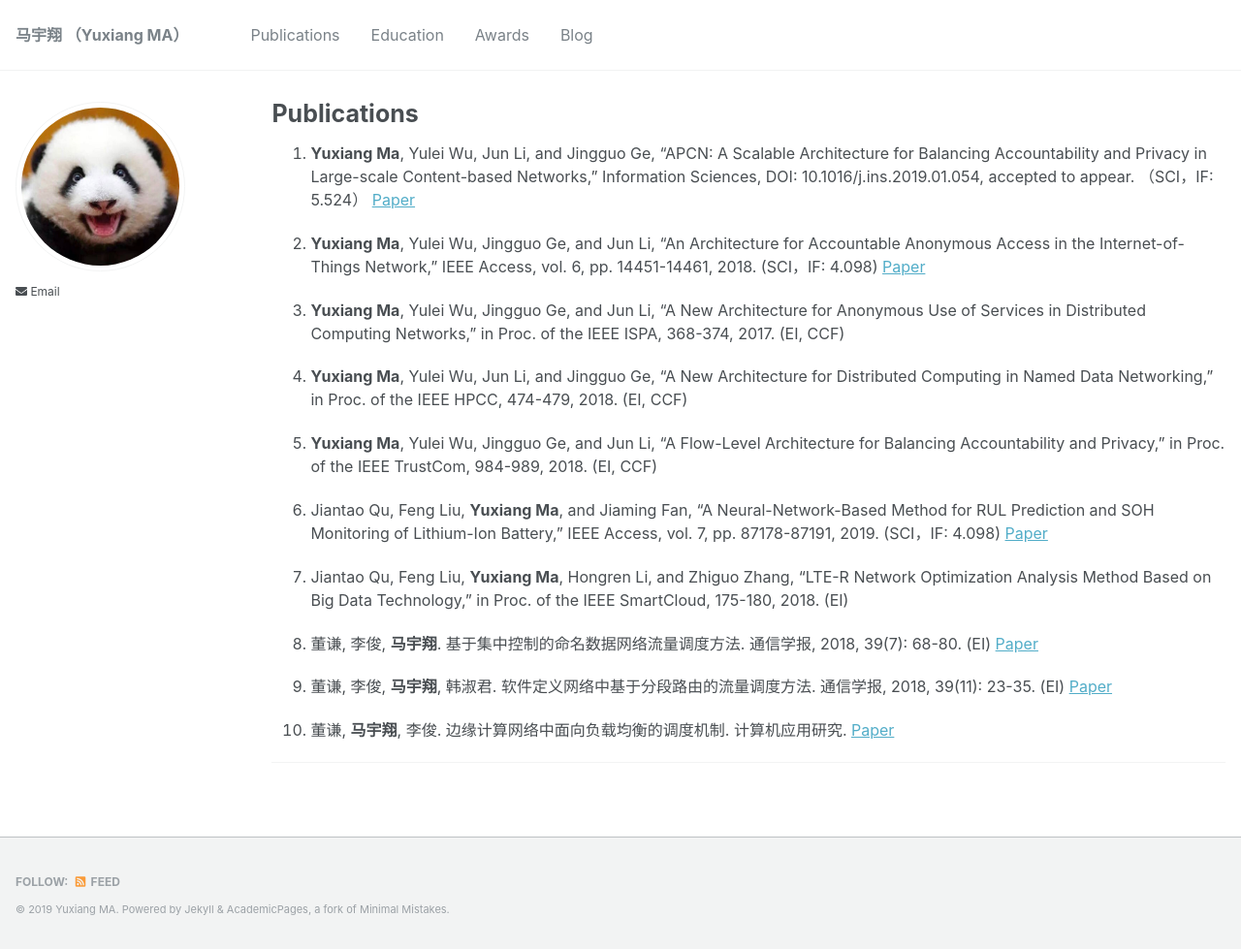
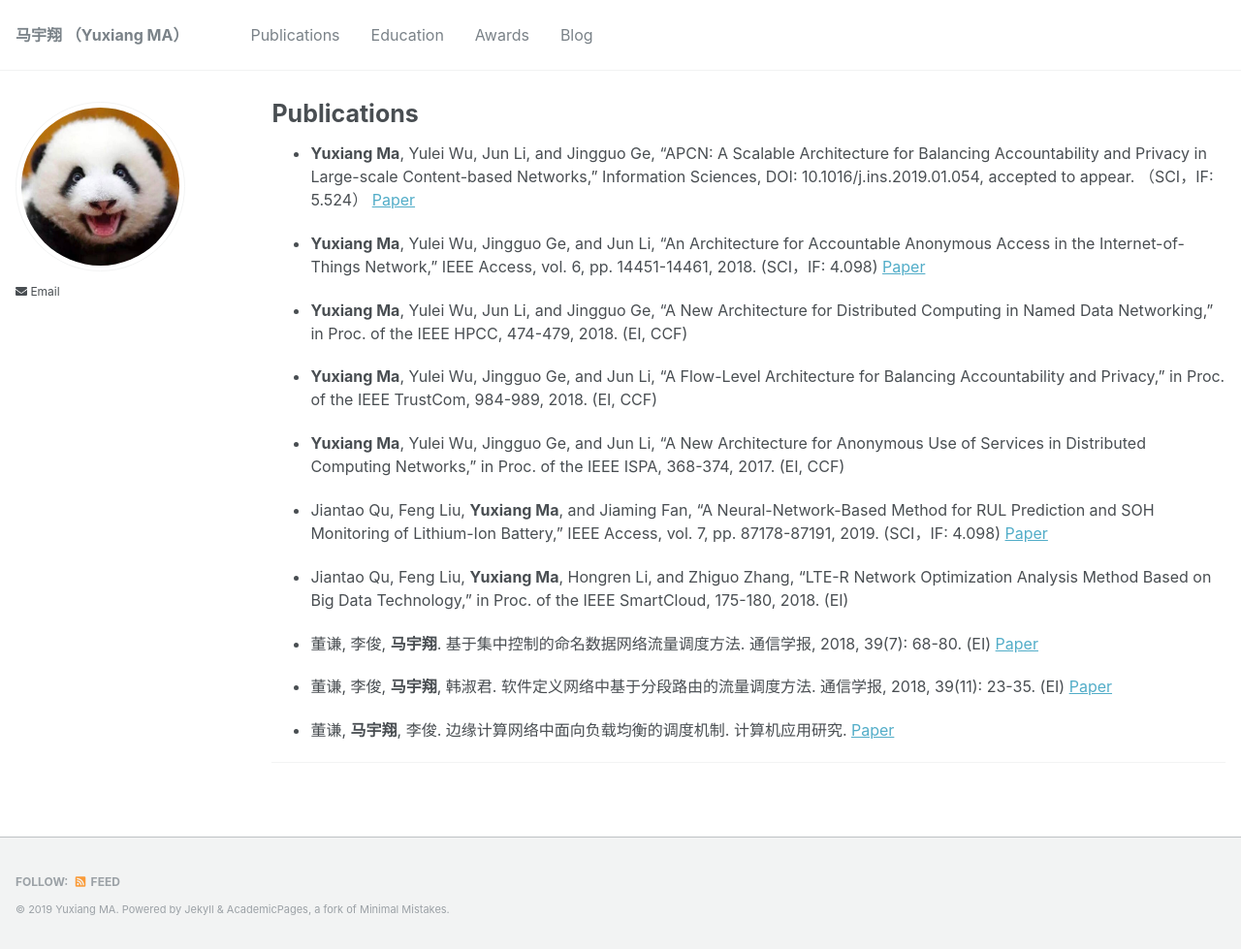
Before and after one commit to MaYuxiang/mayuxiang.github.io, a Jekyll site: the page built from _pages/publications.md, in a window 1280 px wide. Shown: the whole page at 97% size. Built offline with Jekyll 4.4.1, drawn with Linux system fonts in a browser that asks for light colours; part of the change alters nothing that is shown.

Commit message:
Update
Update

```diff
--- a/_pages/publications.md
+++ b/_pages/publications.md
@@ -7,25 +7,25 @@ redirect_from:
   - /publications
 ---
 
-1. **Yuxiang Ma**, Yulei Wu, Jun Li, and Jingguo Ge, "APCN: A Scalable Architecture for Balancing Accountability and Privacy in Large-scale Content-based Networks," Information Sciences, DOI: 10.1016/j.ins.2019.01.054, accepted to appear.  （SCI，IF: 5.524）  [Paper](https://doi.org/10.1016/j.ins.2019.01.054)
+*  **Yuxiang Ma**, Yulei Wu, Jun Li, and Jingguo Ge, "APCN: A Scalable Architecture for Balancing Accountability and Privacy in Large-scale Content-based Networks," Information Sciences, DOI: 10.1016/j.ins.2019.01.054, accepted to appear.  （SCI，IF: 5.524）  [Paper](https://doi.org/10.1016/j.ins.2019.01.054)
 
-2. **Yuxiang Ma**, Yulei Wu, Jingguo Ge, and Jun Li, "An Architecture for Accountable Anonymous Access in the Internet-of-Things Network," IEEE Access, vol. 6, pp. 14451-14461, 2018.  (SCI，IF: 4.098)  [Paper](https://ieeexplore.ieee.org/document/8292863/)
+*  **Yuxiang Ma**, Yulei Wu, Jingguo Ge, and Jun Li, "An Architecture for Accountable Anonymous Access in the Internet-of-Things Network," IEEE Access, vol. 6, pp. 14451-14461, 2018.  (SCI，IF: 4.098)  [Paper](https://ieeexplore.ieee.org/document/8292863/)
 
-3. **Yuxiang Ma**, Yulei Wu, Jingguo Ge, and Jun Li, "A New Architecture for Anonymous Use of Services in Distributed Computing Networks," in Proc. of the IEEE ISPA, 368-374, 2017.  (EI, CCF)
+*  **Yuxiang Ma**, Yulei Wu, Jun Li, and Jingguo Ge, "A New Architecture for Distributed Computing in Named Data Networking," in Proc. of the IEEE HPCC, 474-479, 2018.  (EI, CCF)
 
-4. **Yuxiang Ma**, Yulei Wu, Jun Li, and Jingguo Ge, "A New Architecture for Distributed Computing in Named Data Networking," in Proc. of the IEEE HPCC, 474-479, 2018.  (EI, CCF)
+*  **Yuxiang Ma**, Yulei Wu, Jingguo Ge, and Jun Li, "A Flow-Level Architecture for Balancing Accountability and Privacy," in Proc. of the IEEE TrustCom, 984-989, 2018.  (EI, CCF)
 
-5. **Yuxiang Ma**, Yulei Wu, Jingguo Ge, and Jun Li, "A Flow-Level Architecture for Balancing Accountability and Privacy," in Proc. of the IEEE TrustCom, 984-989, 2018.  (EI, CCF)
+*  **Yuxiang Ma**, Yulei Wu, Jingguo Ge, and Jun Li, "A New Architecture for Anonymous Use of Services in Distributed Computing Networks," in Proc. of the IEEE ISPA, 368-374, 2017.  (EI, CCF)
 
-6. Jiantao Qu, Feng Liu, **Yuxiang Ma**, and Jiaming Fan, "A Neural-Network-Based Method for RUL Prediction and SOH Monitoring of Lithium-Ion Battery," IEEE Access, vol. 7, pp. 87178-87191, 2019.  (SCI，IF: 4.098)  [Paper](https://ieeexplore.ieee.org/document/8747502)
+*  Jiantao Qu, Feng Liu, **Yuxiang Ma**, and Jiaming Fan, "A Neural-Network-Based Method for RUL Prediction and SOH Monitoring of Lithium-Ion Battery," IEEE Access, vol. 7, pp. 87178-87191, 2019.  (SCI，IF: 4.098)  [Paper](https://ieeexplore.ieee.org/document/8747502)
 
-7. Jiantao Qu, Feng Liu, **Yuxiang Ma**, Hongren Li, and Zhiguo Zhang, "LTE-R Network Optimization Analysis Method Based on Big Data Technology," in Proc. of the IEEE SmartCloud, 175-180, 2018.  (EI)
+*  Jiantao Qu, Feng Liu, **Yuxiang Ma**, Hongren Li, and Zhiguo Zhang, "LTE-R Network Optimization Analysis Method Based on Big Data Technology," in Proc. of the IEEE SmartCloud, 175-180, 2018.  (EI)
 
-8. 董谦, 李俊, **马宇翔**. 基于集中控制的命名数据网络流量调度方法. 通信学报, 2018, 39(7): 68-80. (EI)  [Paper](http://www.infocomm-journal.com/txxb/CN/article/downloadArticleFile.do?attachType=PDF&id=167505)
+*  董谦, 李俊, **马宇翔**. 基于集中控制的命名数据网络流量调度方法. 通信学报, 2018, 39(7): 68-80. (EI)  [Paper](http://www.infocomm-journal.com/txxb/CN/article/downloadArticleFile.do?attachType=PDF&id=167505)
 
-9. 董谦, 李俊, **马宇翔**, 韩淑君. 软件定义网络中基于分段路由的流量调度方法. 通信学报, 2018, 39(11): 23-35. (EI)  [Paper](http://www.infocomm-journal.com/txxb/CN/article/downloadArticleFile.do?attachType=PDF&id=167868)
+*  董谦, 李俊, **马宇翔**, 韩淑君. 软件定义网络中基于分段路由的流量调度方法. 通信学报, 2018, 39(11): 23-35. (EI)  [Paper](http://www.infocomm-journal.com/txxb/CN/article/downloadArticleFile.do?attachType=PDF&id=167868)
 
-10. 董谦, **马宇翔**, 李俊. 边缘计算网络中面向负载均衡的调度机制. 计算机应用研究.  [Paper](http://www.arocmag.com/getarticle?aid=5672013f16d77421)
+*  董谦, **马宇翔**, 李俊. 边缘计算网络中面向负载均衡的调度机制. 计算机应用研究.  [Paper](http://www.arocmag.com/getarticle?aid=5672013f16d77421)
 
 
 ---
```
